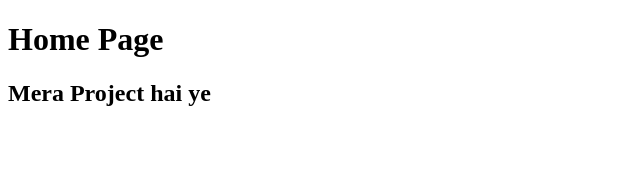
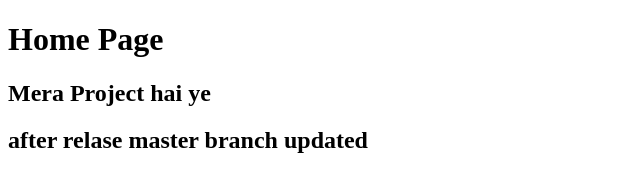
Before and after one commit to shanu228/branchpractice, a plain HTML site: page index.html in a window 1280 px wide. Shown: the whole page, without its empty margins (0-640 px from the left). Drawn offline with Linux system fonts and the light colour scheme.

Commit message:
change after relase1

```diff
--- a/index.html
+++ b/index.html
@@ -8,5 +8,6 @@
   <body>
     <h1>Home Page</h1>
     <h2>Mera Project hai ye</h2>
+    <h2>after relase master branch updated</h2>
   </body>
 </html>
```
